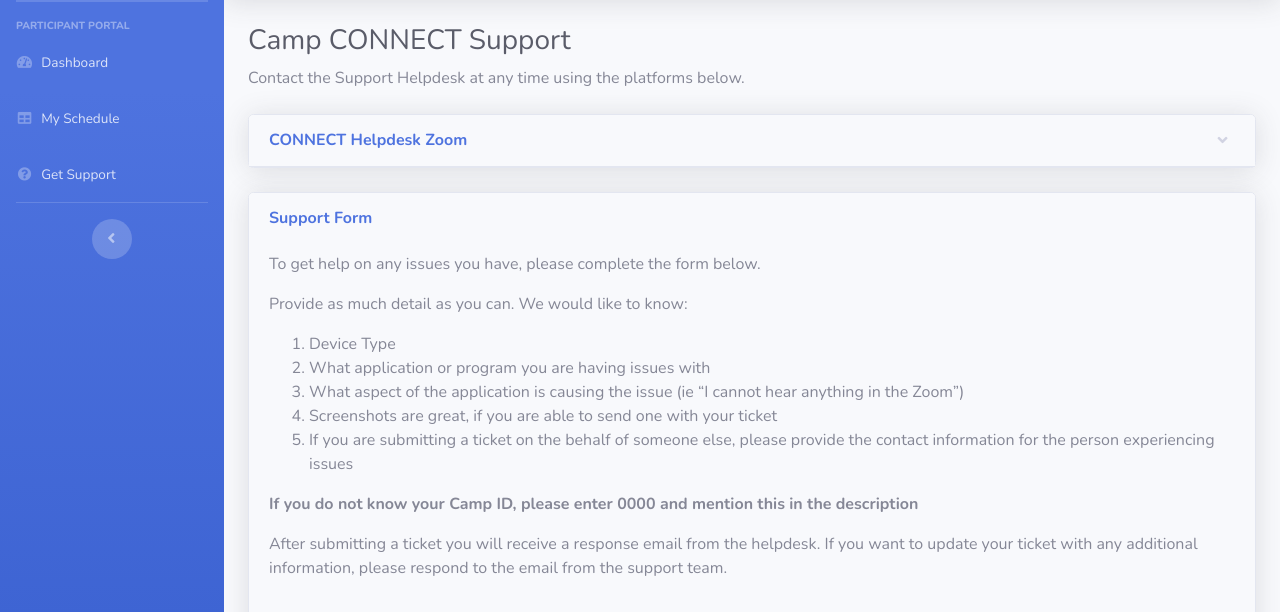
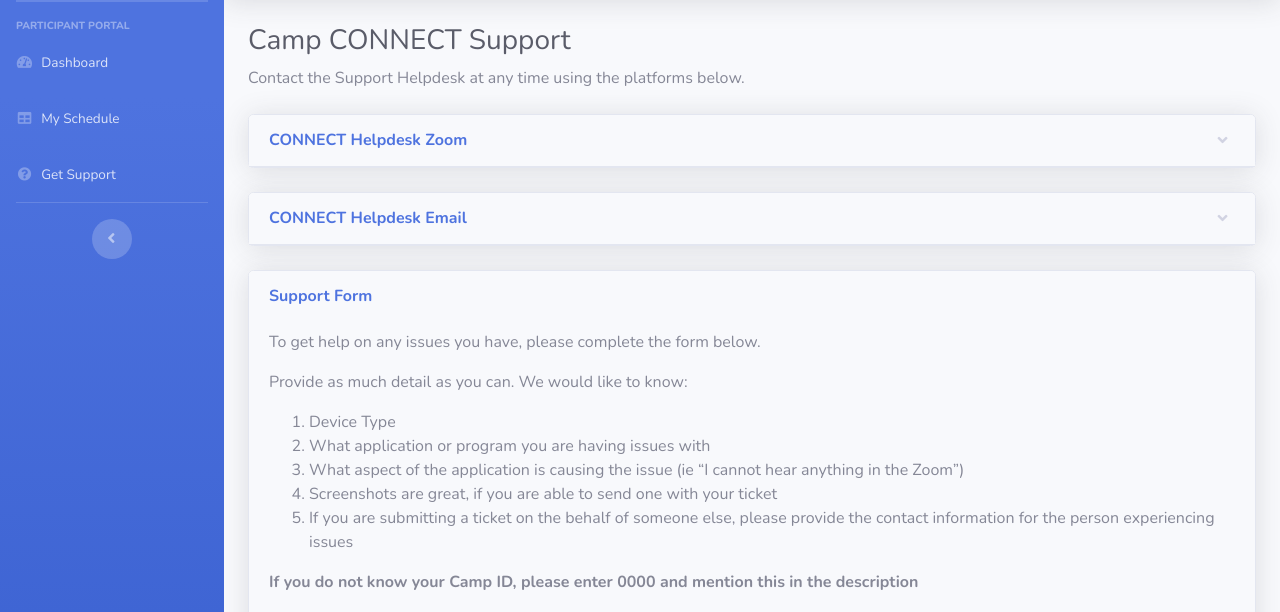
Before and after one commit to shaniljasani/CONNECTPortal, a Flask app: page /support in a window 1280 px wide. Shown: the part 70-682 px from the top of the page. Run offline with Flask 2, Linux system fonts and the light colour scheme; some libraries are stand-ins or nearby versions.

Commit message:
Add support email info

```diff
--- a/templates/support.html
+++ b/templates/support.html
@@ -27,7 +27,25 @@
         </div>
       </div>
 
-
+      <!-- Collapsable Helpdesk Card -->
+    <div class="card shadow mb-4">
+        <!-- Card Header - Accordion -->
+        <a href="#collapseCard2" class="d-block card-header py-3" data-toggle="collapse" role="button" aria-expanded="true" aria-controls="collapseCard2">
+          <h6 class="m-0 font-weight-bold text-primary">CONNECT Helpdesk Email</h6>
+        </a>
+        <!-- Card Content - Collapse -->
+        <div class="collapse" id="collapseCard2">
+          <div class="card-body">
+            <p>You can also contact the helpdesk using the email below.</p>
+            <a href="mailto:support@campconnect.co" class="btn btn-primary btn-icon-split">
+                <span class="icon text-white-50">
+                  <i class="fas fa-envelope"></i>
+                </span>
+                <span class="text">Send an email</span>
+            </a>
+          </div>
+        </div>
+      </div>
 
     <!-- Support Webform -->
     <div class="card shadow mb-4">
```
